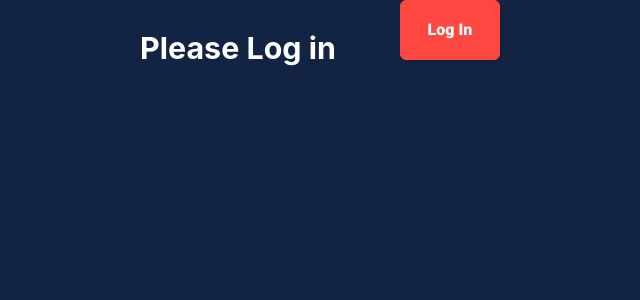
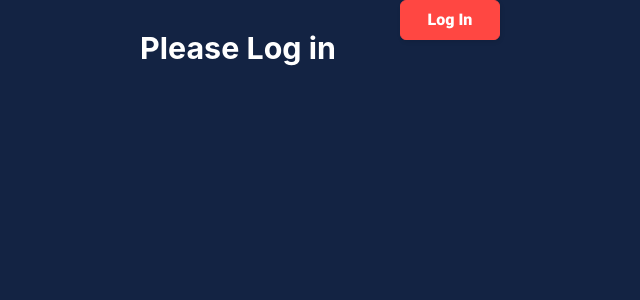
Before and after one commit to darinvi/RvolAndMarketWeb, a React (Create React App) app in the folder react_frontend/: page / in a window 1280 px wide. Shown: the top 300 px of the page, without its empty margins (320-960 px from the left). Built offline with nearby package versions, Linux system fonts and the light colour scheme.

Commit message:
wip some button styles

```diff
--- a/react_frontend/src/App.css
+++ b/react_frontend/src/App.css
@@ -46,6 +46,7 @@
   width: 5%;
   height: 5vh;
   margin-left: 95%;
+  background-color:rgba(208, 24, 24, 0.968)
 }
 
 .RenderCharts {
@@ -75,7 +76,6 @@
   line-height: 16px;
   min-height: 40px;
   outline: 0;
-  padding: 12px 14px;
   text-align: center;
   text-rendering: geometricprecision;
   text-transform: none;
@@ -84,7 +84,7 @@
   touch-action: manipulation;
   vertical-align: middle;
   width: 100px;
-  height: 60px;
+  height: 40px;
 }
 
 .MyButton:hover,
```
